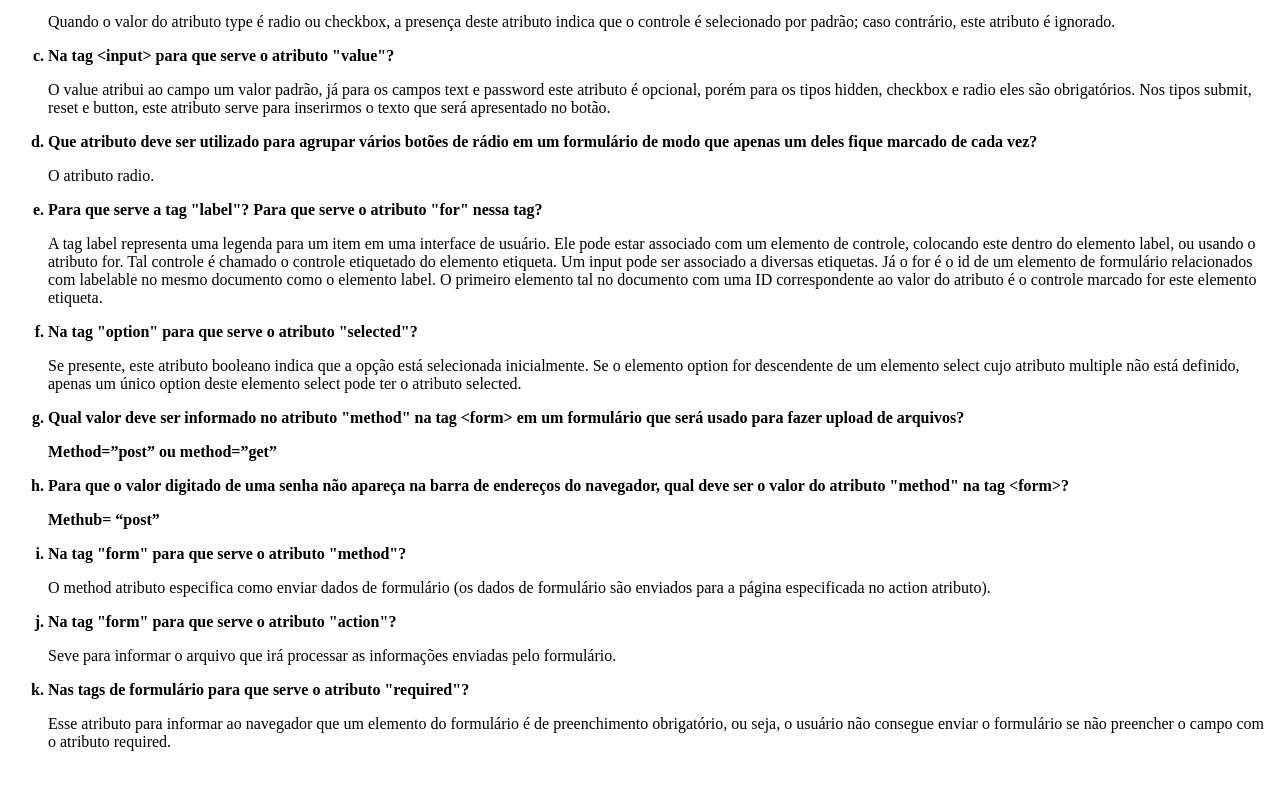
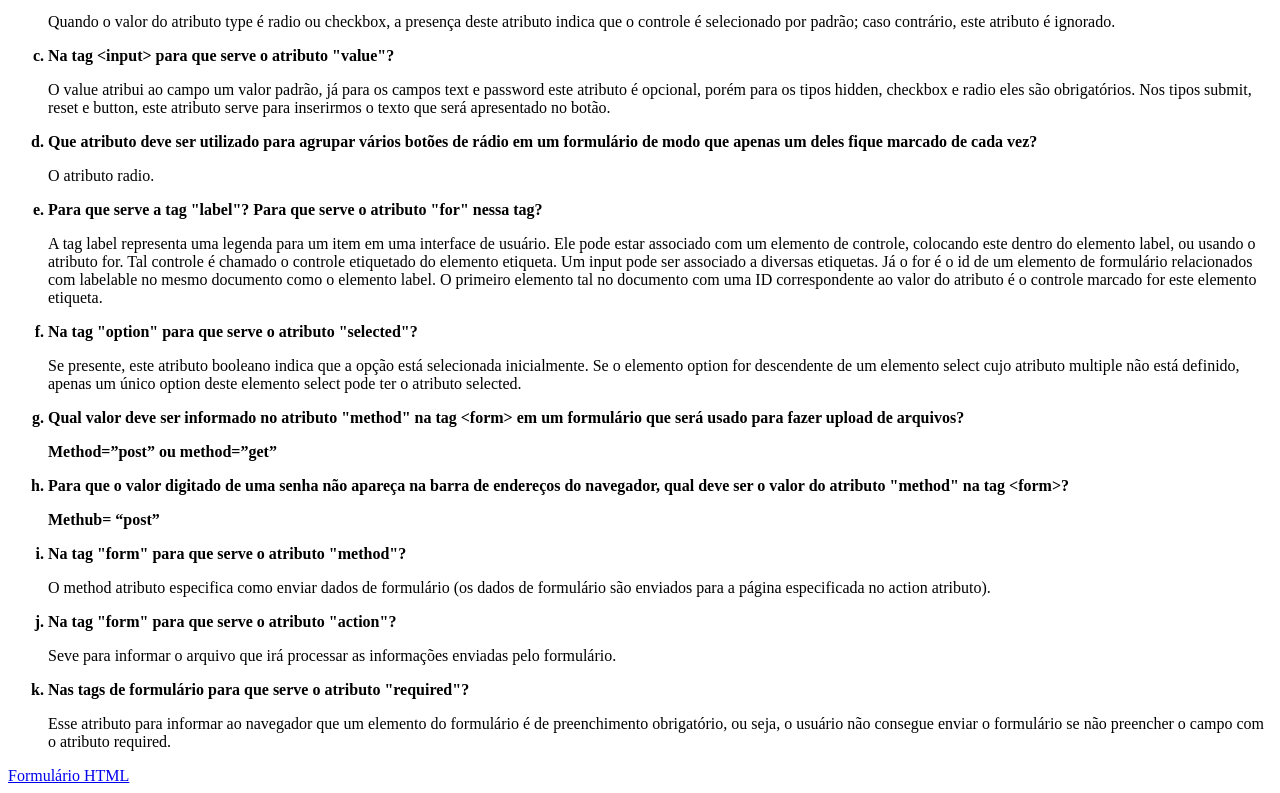
Before and after one commit to katiacards/Formulario_HTML, a plain HTML site: page Index.html in a window 1280 px wide. Shown: the part 316-1109 px from the top of the page. Before the commit the page ends 1083 px from the top, so only its background shows below. Drawn offline with Linux system fonts and the light colour scheme.

Commit message:
Atualização

```diff
--- a/Index.html
+++ b/Index.html
@@ -71,7 +71,9 @@
             </ol>
 
         </div>
+        <a href="formulario.html">Formulário HTML
 
+        </a>
 
 </body>
 
```
